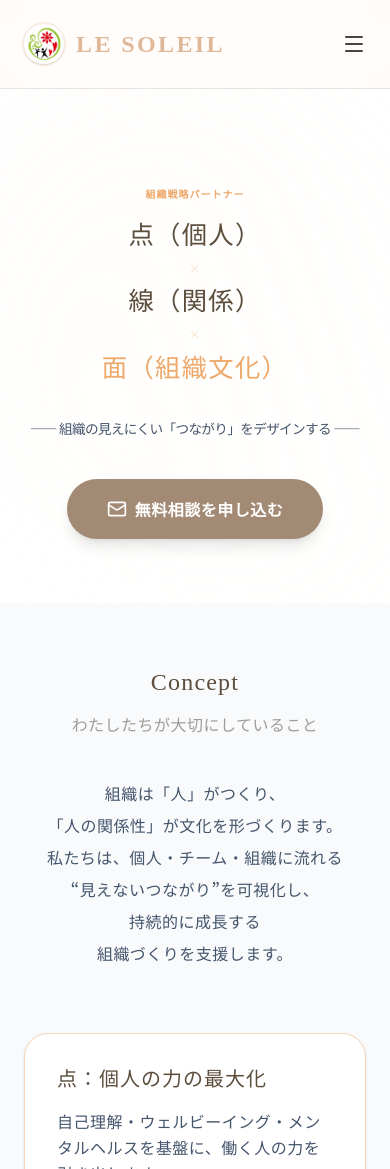
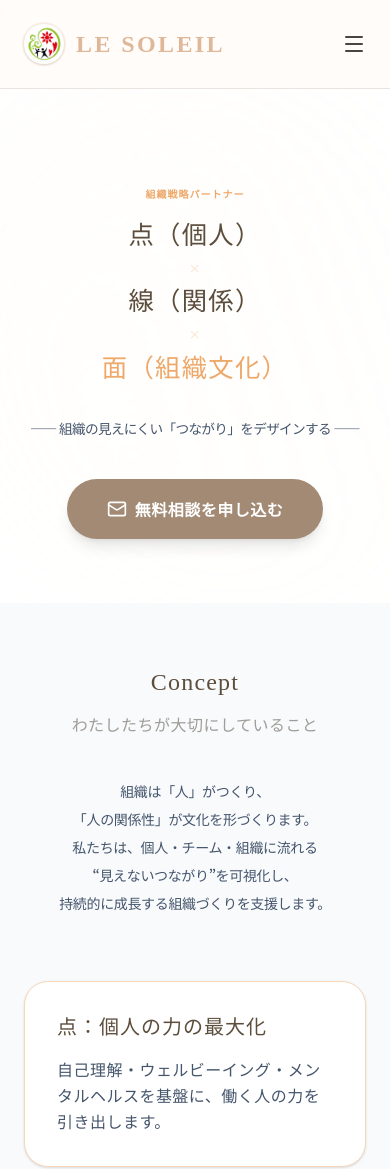
Before and after one commit to soleil0615/soleil_hp, a Next.js app: page /edu in a window 390 px wide. Shown: the top 1169 px of the page. Built offline with nearby package versions, Linux system fonts and the light colour scheme.

Commit message:
Optimize Concept section text size and line breaks for mobile

```diff
--- a/app/edu/page.tsx
+++ b/app/edu/page.tsx
@@ -68,12 +68,12 @@ export default function EduPage() {
                 className="bg-slate-50"
             >
                 <div className="mx-auto max-w-4xl text-center mb-16">
-                    <p className="text-base sm:text-lg leading-8 sm:leading-9 text-slate-600 font-medium text-center px-4">
-                        <span className="inline-block">組織は「人」がつくり、</span><br />
-                        <span className="inline-block">「人の関係性」が</span><span className="inline-block">文化を形づくります。</span><br />
-                        <span className="inline-block">私たちは、個人・チーム・</span><span className="inline-block">組織に流れる</span><br />
-                        <span className="inline-block">“見えないつながり”を</span><span className="inline-block">可視化し、</span><br />
-                        <span className="inline-block">持続的に成長する</span><span className="inline-block">組織づくりを支援します。</span>
+                    <p className="text-[14px] xs:text-[15px] sm:text-lg leading-7 sm:leading-9 text-slate-600 font-medium text-center px-4 tracking-tight sm:tracking-normal">
+                        組織は「人」がつくり、<br />
+                        「人の関係性」が文化を形づくります。<br />
+                        私たちは、個人・チーム・組織に流れる<br />
+                        “見えないつながり”を可視化し、<br />
+                        持続的に成長する組織づくりを支援します。
                     </p>
                 </div>
 
```
